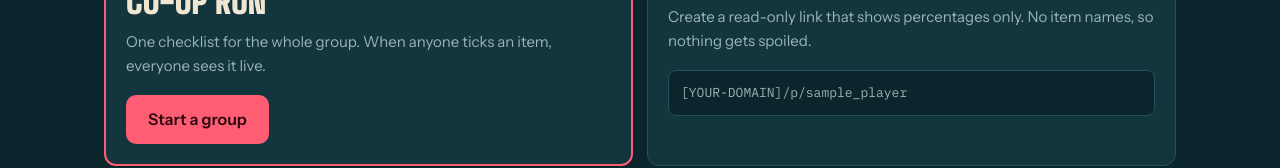
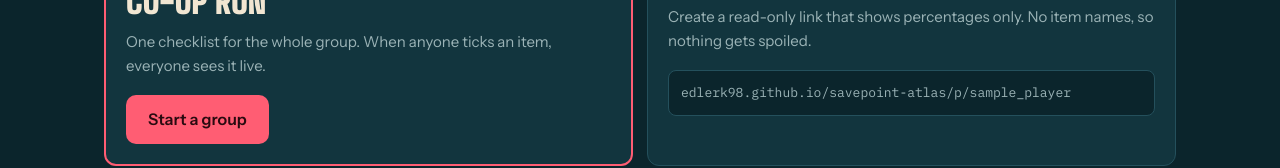
Before and after one commit to edlerk98/savepoint-atlas, a plain HTML site: page friends.html in a window 1280 px wide. Shown: the part 1040-1208 px from the top of the page. Drawn offline with Linux system fonts and the light colour scheme.

Commit message:
Use the GitHub Pages address for share links
Co-Authored-By: Claude Opus 5.5 <noreply@anthropic.com>
Claude-Session: https://claude.ai/code/session_016jmBgKGT8ZtAinRux91Rkv

```diff
--- a/friends.html
+++ b/friends.html
@@ -71,7 +71,7 @@
         <span class="label xs">Pro · private by default</span>
         <h3 class="card-title">Share your progress</h3>
         <p class="muted" style="font-size:15px">Create a read-only link that shows percentages only. No item names, so nothing gets spoiled.</p>
-        <div class="share-url" style="margin-top:6px">[YOUR-DOMAIN]/p/sample_player</div>
+        <div class="share-url" style="margin-top:6px">edlerk98.github.io/savepoint-atlas/p/sample_player</div>
       </article>
     </div>
   </div>
```
